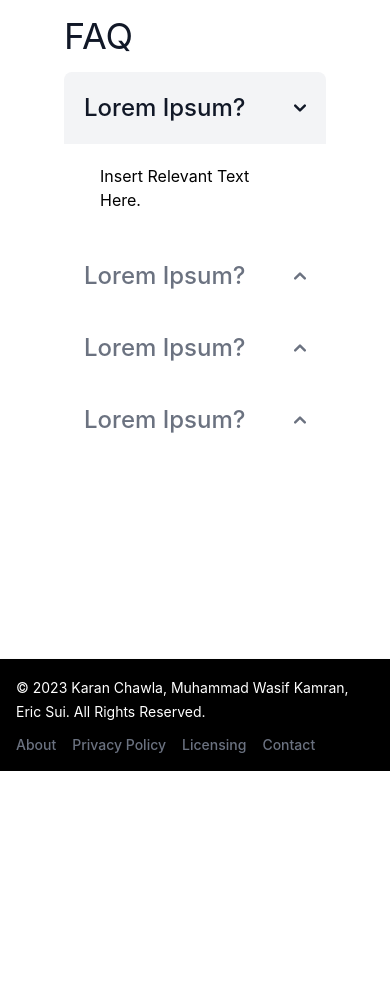
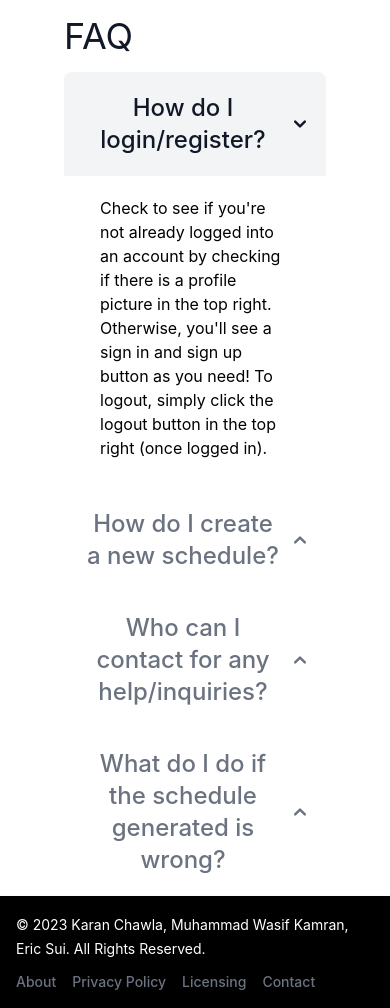
Before and after one commit to muwasifk/supervision, a Django app: page /faq/ in a window 390 px wide. Shown: the part 73-1081 px from the top of the page. Before the commit the page ends 844 px from the top, so only its background shows below. Run offline with Django 5.2, Linux system fonts and the light colour scheme; style sheets or scripts are compiled from the project's sources; some libraries are stand-ins or nearby versions; some web fonts are replaced.

Commit message:
Frontend Work
Mostly done -- need some backend work on "forgot password" but can be done later

```diff
--- a/core/views/calendar.py
+++ b/core/views/calendar.py
@@ -114,8 +114,6 @@ for teacher in sorted_teachers:
             if choice in alt_teacher.potential:
                 alt_teacher.potential.remove(choice)
 
-print(construction)
-
 
 global_iterator = 0
 class CalendarView(TemplateView):
@@ -209,7 +207,6 @@ class CalendarView(TemplateView):
             day, month - 3, year + 1
         )
 
-        print("yrdy")
         teachers_list = [
             ["John", "Cafeteria"],
             ["Rex", "Weight Room"],
--- a/templates/_base.html
+++ b/templates/_base.html
@@ -7,7 +7,7 @@
     <meta charset="UTF-8">
     <meta http-equiv="X-UA-Compatible" content="IE=edge">
     <meta name="viewport" content="width=device-width, initial-scale=1.0">
-    <title>Supervision</title>
+    <title>Supervisior</title>
 
     <link rel="stylesheet" href="{% static 'src/output.css' %}">
     <link href="https://cdnjs.cloudflare.com/ajax/libs/flowbite/2.2.1/flowbite.min.css" rel="stylesheet" />
@@ -43,6 +43,9 @@
                 </li>
                 {% if user.is_authenticated %}
                 <img src = "https://www.gravatar.com/avatar/799ef4798764c437acee6c92dc6ede21?d=retro" class="rounded-full" style = "height: 30px; width: 30px;"/>
+                <li>
+                  <a href="/logout/" class="block rounded px-3 py-2 text-gray-900 hover:bg-gray-100 md:border-0 md:p-0 md:hover:bg-transparent md:hover:text-blue-700 dark:text-white dark:hover:bg-gray-700 dark:hover:text-white md:dark:hover:bg-transparent md:dark:hover:text-blue-500">LOG OUT</a>
+                </li>
                 {% else %}
                 <li>
                         <a href="/login/" class="block rounded px-3 py-2 text-gray-900 hover:bg-gray-100 md:border-0 md:p-0 md:hover:bg-transparent md:hover:text-blue-700 dark:text-white dark:hover:bg-gray-700 dark:hover:text-white md:dark:hover:bg-transparent md:dark:hover:text-blue-500">SIGN IN</a>
@@ -69,7 +72,7 @@
           </span>
           <ul class="flex flex-wrap items-center mt-3 text-sm font-medium text-gray-500 dark:text-gray-400 sm:mt-0">
               <li>
-                  <a href="#" class="hover:underline me-4 md:me-6">About</a>
+                  <a href="/about/" class="hover:underline me-4 md:me-6">About</a>
               </li>
               <li>
                   <a href="#" class="hover:underline me-4 md:me-6">Privacy Policy</a>
@@ -78,7 +81,7 @@
                   <a href="#" class="hover:underline me-4 md:me-6">Licensing</a>
               </li>
               <li>
-                  <a href="#" class="hover:underline">Contact</a>
+                  <a href="/about/" class="hover:underline">Contact</a>
               </li>
           </ul>
           </div>
--- a/templates/faq.html
+++ b/templates/faq.html
@@ -7,7 +7,7 @@
         <div id="accordion-collapse" data-accordion="collapse" class="px-16">
           <h2 id="accordion-collapse-heading-1">
             <button type="button" class="flex w-full items-center justify-between gap-3 rounded-t-lg  p-5 text-2xl font-medium text-black hover:bg-gray-100 focus:ring-1 focus:ring-gray-900 rtl:text-right dark:border-gray-700 dark:text-gray-400 dark:hover:bg-gray-800 dark:focus:ring-gray-800" data-accordion-target="#accordion-collapse-body-1" aria-expanded="true" aria-controls="accordion-collapse-body-1">
-              <span>Lorem Ipsum?</span>
+              <span>How do I login/register?</span>
               <svg data-accordion-icon class="h-3 w-3 shrink-0 rotate-180" aria-hidden="true" xmlns="http://www.w3.org/2000/svg" fill="none" viewBox="0 0 10 6">
                 <path stroke="currentColor" stroke-linecap="round" stroke-linejoin="round" stroke-width="2" d="M9 5 5 1 1 5" />
               </svg>
@@ -15,12 +15,12 @@
           </h2>
           <div id="accordion-collapse-body-1" class="hidden" aria-labelledby="accordion-collapse-heading-1">
             <div class="p-5 dark:border-gray-700 dark:bg-gray-900">
-              <p class="mx-4 mb-2 text-black dark:text-gray-400">Insert Relevant Text Here.</p>
+              <p class="mx-4 mb-2 text-black dark:text-gray-400">Check to see if you're not already logged into an account by checking if there is a profile picture in the top right. Otherwise, you'll see a sign in and sign up button as you need! To logout, simply click the logout button in the top right (once logged in). </p>
             </div>
           </div>
           <h2 id="accordion-collapse-heading-2">
             <button type="button" class="flex w-full items-center justify-between gap-3 rounded-t-lg p-5 text-2xl font-medium text-black hover:bg-gray-100 focus:ring-1 focus:ring-gray-900 rtl:text-right dark:border-gray-700 dark:text-gray-400 dark:hover:bg-gray-800 dark:focus:ring-gray-800" data-accordion-target="#accordion-collapse-body-2" aria-expanded="true" aria-controls="accordion-collapse-body-2">
-              <span>Lorem Ipsum?</span>
+              <span>How do I create a new schedule?</span>
               <svg data-accordion-icon class="h-3 w-3 shrink-0 rotate-180" aria-hidden="true" xmlns="http://www.w3.org/2000/svg" fill="none" viewBox="0 0 10 6">
                 <path stroke="currentColor" stroke-linecap="round" stroke-linejoin="round" stroke-width="2" d="M9 5 5 1 1 5" />
               </svg>
@@ -28,12 +28,12 @@
           </h2>
           <div id="accordion-collapse-body-2" class="hidden" aria-labelledby="accordion-collapse-heading-2">
             <div class="p-5 dark:border-gray-700 dark:bg-gray-900">
-              <p class="mx-4 mb-2 text-black dark:text-gray-400">Insert Relevant Text Here.</p>
+              <p class="mx-4 mb-2 text-black dark:text-gray-400">Head over to the scheduling hub by clicking the "generate" button in the top navigation bar. From there, there'll be instructions on how you can create a new schedule to your liking!</p>
             </div>
           </div>
           <h2 id="accordion-collapse-heading-3">
             <button type="button" class="flex w-full items-center justify-between gap-3 rounded-t-lg p-5 text-2xl font-medium text-black hover:bg-gray-100 focus:ring-1 focus:ring-gray-900 rtl:text-right dark:border-gray-700 dark:text-gray-400 dark:hover:bg-gray-800 dark:focus:ring-gray-800" data-accordion-target="#accordion-collapse-body-3" aria-expanded="true" aria-controls="accordion-collapse-body-3">
-              <span>Lorem Ipsum?</span>
+              <span>Who can I contact for any help/inquiries?</span>
               <svg data-accordion-icon class="h-3 w-3 shrink-0 rotate-180" aria-hidden="true" xmlns="http://www.w3.org/2000/svg" fill="none" viewBox="0 0 10 6">
                 <path stroke="currentColor" stroke-linecap="round" stroke-linejoin="round" stroke-width="2" d="M9 5 5 1 1 5" />
               </svg>
@@ -41,12 +41,12 @@
           </h2>
           <div id="accordion-collapse-body-3" class="hidden" aria-labelledby="accordion-collapse-heading-3">
             <div class="p-5 dark:border-gray-700 dark:bg-gray-900">
-              <p class="mx-4 mb-2 text-black dark:text-gray-400">Insert Relevant Text Here.</p>
+              <p class="mx-4 mb-2 text-black dark:text-gray-400">Head over to the "about" page and there'll be 4 emails that you can use under the "Contact" section. Any of those emails would be happy to help!</p>
             </div>
           </div>
           <h2 id="accordion-collapse-heading-4">
             <button type="button" class="flex w-full items-center justify-between gap-3 rounded-t-lg p-5 text-2xl font-medium text-black hover:bg-gray-100 focus:ring-1 focus:ring-gray-900 rtl:text-right dark:border-gray-700 dark:text-gray-400 dark:hover:bg-gray-800 dark:focus:ring-gray-800" data-accordion-target="#accordion-collapse-body-4" aria-expanded="true" aria-controls="accordion-collapse-body-4">
-              <span>Lorem Ipsum?</span>
+              <span>What do I do if the schedule generated is wrong?</span>
               <svg data-accordion-icon class="h-3 w-3 shrink-0 rotate-180" aria-hidden="true" xmlns="http://www.w3.org/2000/svg" fill="none" viewBox="0 0 10 6">
                 <path stroke="currentColor" stroke-linecap="round" stroke-linejoin="round" stroke-width="2" d="M9 5 5 1 1 5" />
               </svg>
@@ -54,7 +54,7 @@
           </h2>
           <div id="accordion-collapse-body-4" class="hidden" aria-labelledby="accordion-collapse-heading-4">
             <div class="p-5 dark:border-gray-700 dark:bg-gray-900">
-              <p class="mx-4 mb-2 text-black dark:text-gray-400">Insert Relevant Text Here.</p>
+              <p class="mx-4 mb-2 text-black dark:text-gray-400">Check to see that all of your input and restrictions were correct. If so, perhaps exporting it as a CSV and updating it to your liking in a CSV editor may work too.</p>
             </div>
           </div>
         </div>
--- a/templates/index.html
+++ b/templates/index.html
@@ -76,10 +76,10 @@
         </h1>
         <div class="grid grid-cols-2 m-4 sm:px-32 md:px-40 lg:px-72">
           <button class="group relative mb-2 me-2 inline-flex items-center justify-center overflow-hidden rounded-xl border-solid border-2 border-black p-2 text-sm font-medium text-black hover:text-white hover:bg-black">
-            Create an Account
+            <a href="/register/">Create an Account</a>
           </button>
           <button class="group relative mb-2 me-2 inline-flex items-center justify-center overflow-hidden rounded-xl border-solid border-2 border-white bg-black p-2 text-sm font-medium text-white hover:border-black hover:text-black hover:bg-white">
-            Use an Existing Account
+            <a href="/login/">Use an Existing Account</a>
           </button>
         </div>
       </section>
--- a/templates/login.html
+++ b/templates/login.html
@@ -38,7 +38,7 @@
                   </svg>
                   <a href="{% provider_login_url 'google'%}?next=/">Sign in with Google</a>
                 </button>
-                <p class="text-sm font-light text-gray-500 dark:text-gray-400">Don’t have an account yet? <a href="#" class="text-primary-600 font-medium text-blue-500 hover:underline">Sign up</a></p>
+                <p class="text-sm font-light text-gray-500 dark:text-gray-400">Don’t have an account yet? <a href="/register/" class="text-primary-600 font-medium text-blue-500 hover:underline">Sign up</a></p>
               </form>
             </div>
           </div>
```
Also changed, not shown: templates/about.html (+6 -4 lines), templates/generate.html (+2 -14 lines).
